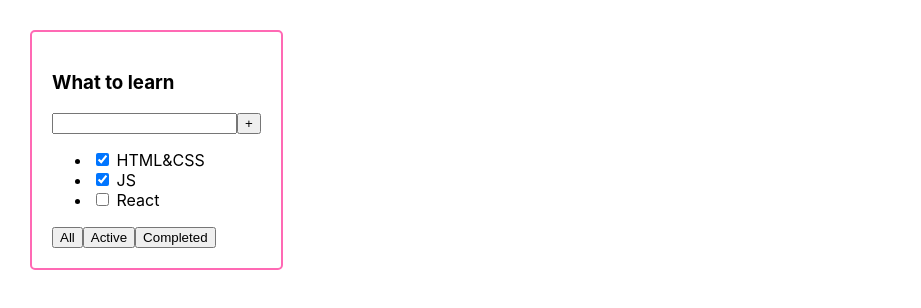
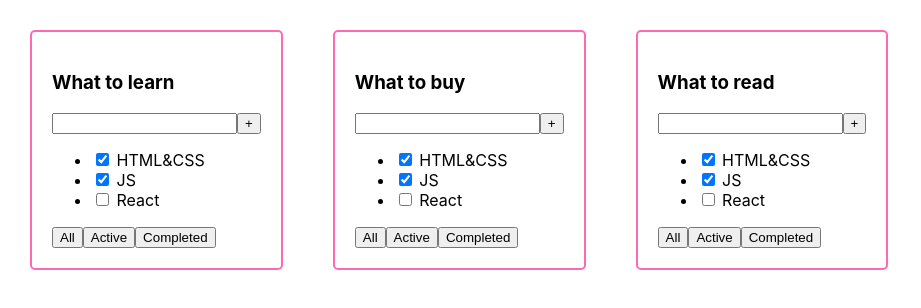
Before and after one commit to vbsm11/todolist-comeback, a React (Create React App) app: page / in a window 1280 px wide. Shown: the top 308 px of the page, without its empty margins (0-921 px from the left). Built offline with nearby package versions, Linux system fonts and the light colour scheme.

Commit message:
First props in TodoList component

```diff
--- a/src/App.tsx
+++ b/src/App.tsx
@@ -10,13 +10,15 @@ import TodoList from './TodoList';
 // CRUD operations
 
 
-function App() {
+function App(): JSX.Element {
 
     // JSX
 
     return (
         <div className="App">
-            <TodoList/>
+            <TodoList title={'What to learn'}/>
+            <TodoList title={'What to buy'}/>
+            <TodoList title={'What to read'}/>
         </div>
     );
 }
--- a/src/TodoList.tsx
+++ b/src/TodoList.tsx
@@ -1,9 +1,13 @@
-import React from 'react';
+import React, {FC} from 'react';
 
-const TodoList = () => {
+type TodoListPropsType = {
+    title: string
+}
+
+const TodoList: FC<TodoListPropsType> = (props) => {
     return (
-        <div className = 'todolist'>
-            <h3>What to learn</h3>
+        <div className="todolist">
+            <h3>{props.title}</h3>
             <div>
                 <input/>
                 <button>+</button>
```
